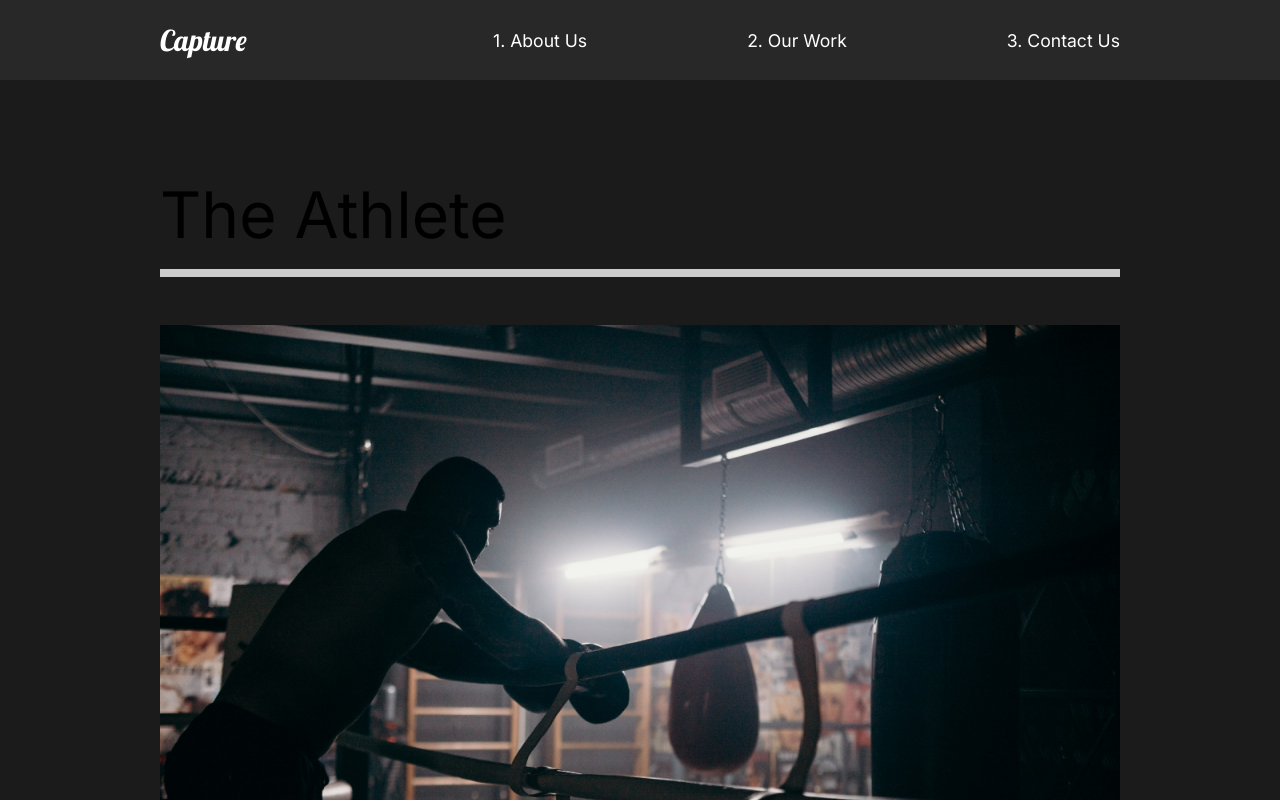
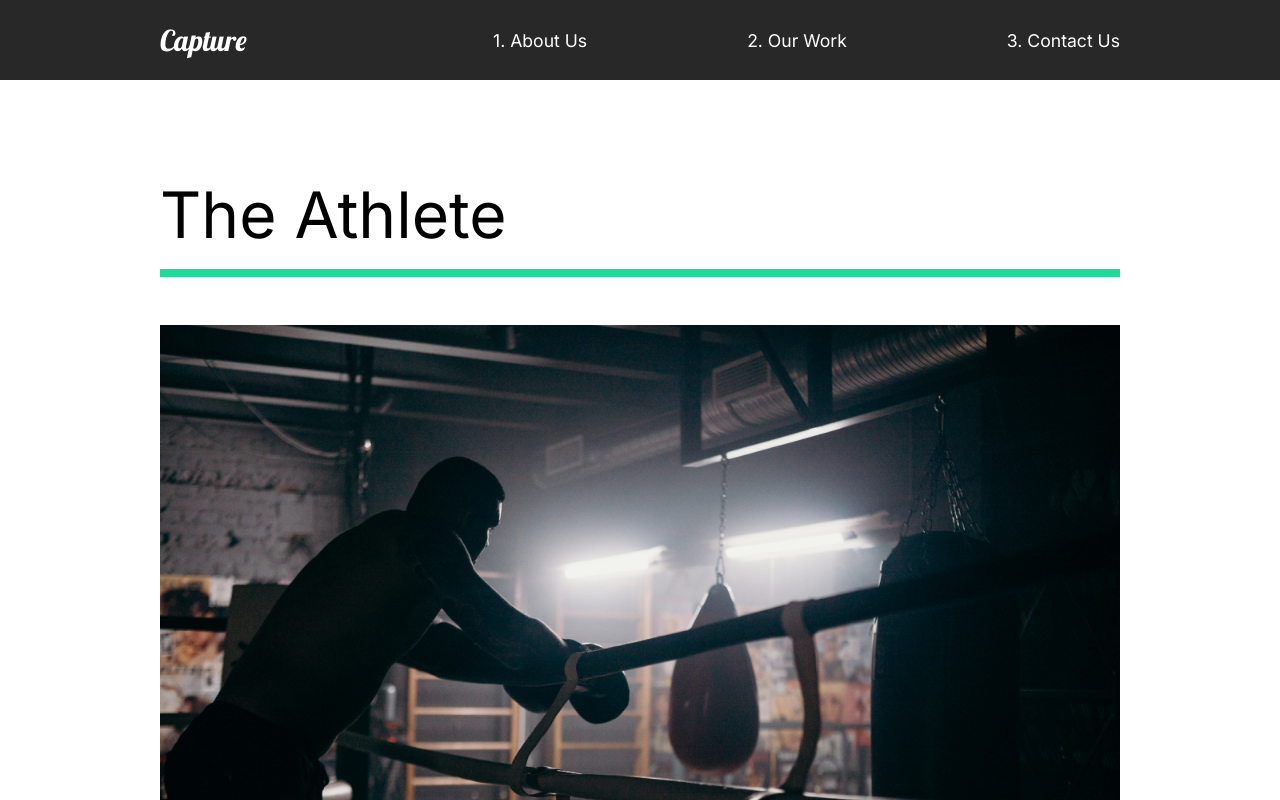
Before and after one commit to QuentinAgobert/The-creative-react-course-capture, a React (Create React App) app: page /work in a window 1280 px wide. Shown: the top 800 px of the page. Built offline with nearby package versions, Linux system fonts and the light colour scheme.

Commit message:
16. Our Work Animation

```diff
--- a/src/animation.js
+++ b/src/animation.js
@@ -7,14 +7,13 @@ export const pageAnimation = {
         opacity: 1,
         y: 0,
         transition: {
-            duration: 1,
+            duration: 0.5,
             when: 'beforeChildren',
             staggerChildren: 0.25,
         },
     },
     exit: {
         opacity: 0,
-        y: 300,
         transition: {
             duration: 0.5,
         }
@@ -59,3 +58,36 @@ export const photoAnim = {
         }
     }
 };
+
+export const lineAnim = {
+    hidden: {
+        width: '0%'
+    },
+    show: {
+        width: '100%',
+        transition: {
+            duration: 1,
+
+        }
+    }
+};
+
+export const slider = {
+    hidden: {
+        x: '-130%',
+        skew: '45deg'
+    },
+    show: {
+        x: '100%',
+        skew: '0deg',
+        transition: {
+            ease: 'easeOut',
+            duration: 1
+        }
+    }
+};
+
+export const sliderContainer = {
+    hidden: { opacity: 1 },
+    show: { opacity: 1, transition: { staggerChildren: 0.1, ease: 'easeOut' } },
+};
--- a/src/pages/OurWork.js
+++ b/src/pages/OurWork.js
@@ -7,16 +7,24 @@ import theracer from '../img/theracer-small.png';
 import goodtimes from '../img/goodtimes-small.png';
 // Animations
 import { motion } from 'framer-motion';
-import { pageAnimation } from '../animation';
+import { pageAnimation, fade, photoAnim, lineAnim, slider, sliderContainer } from '../animation';
 
 const OurWork = () => {
     return (
-        <Work variants={pageAnimation} initial="hidden" animate="show" exit='exit'>
+        <Work style={{ background: "#fff" }} variants={pageAnimation} initial="hidden" animate="show" exit='exit'>
+            <motion.div variants={sliderContainer}>
+                <Frame1 variants={slider}></Frame1>
+                <Frame2 variants={slider}></Frame2>
+                <Frame3 variants={slider}></Frame3>
+                <Frame4 variants={slider}></Frame4>
+            </motion.div>
             <Movie>
-                <h2>The Athlete</h2>
-                <div className="line"></div>
+                <motion.h2 variants={fade}>The Athlete</motion.h2>
+                <motion.div variants={lineAnim} className="line"></motion.div>
                 <Link to="/work/the-athlete">
-                    <img src={athlete} alt="The Athlete"/>
+                    <Hide>
+                        <motion.img variants={photoAnim} src={athlete} alt="The Athlete"/>
+                    </Hide>
                 </Link>
             </Movie>
             <Movie>
@@ -50,7 +58,7 @@ const Movie = styled.div`
     padding-bottom: 10rem;
     .line {
         height: 0.5rem;
-        background: #cccccc;
+        background: #23d997;
         margin-bottom: 3rem;
     }
     img {
@@ -60,4 +68,31 @@ const Movie = styled.div`
     }
 `;
 
+const Hide = styled.div`
+    overflow: hidden;
+`;
+
+// Frame Animation
+const Frame1 = styled(motion.div)`
+    position: fixed;
+    left: 0;
+    top: 10%;
+    width: 100%;
+    height: 100vh;
+    background: #fffebf;
+    z-index: 2;
+`;
+
+const Frame2 = styled(Frame1)`
+    background: #ff8efb;
+`;
+
+const Frame3 = styled(Frame1)`
+    background: #8ed2ff;
+`;
+
+const Frame4 = styled(Frame1)`
+    background: #8effa0;
+`;
+
 export default OurWork;
```
